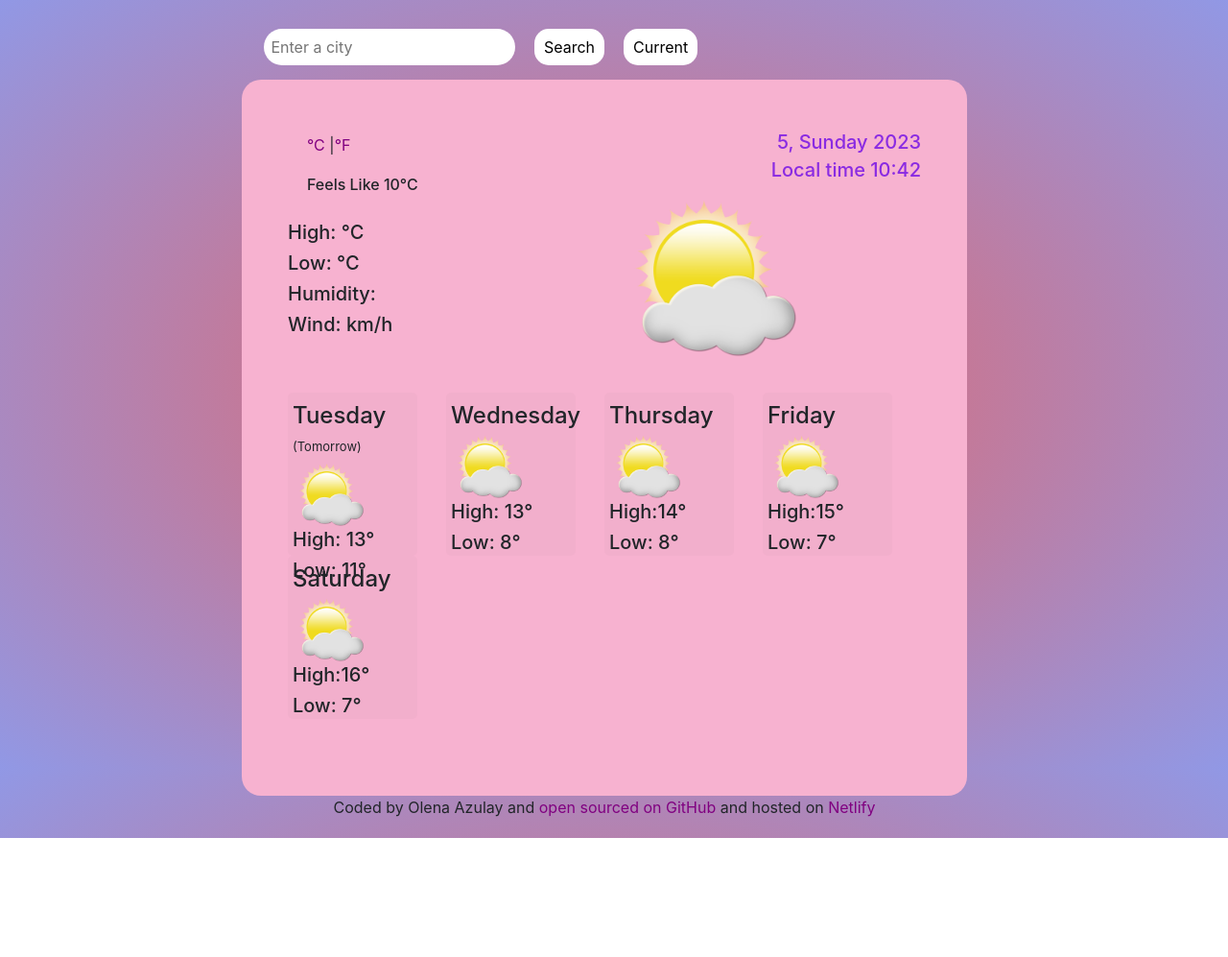
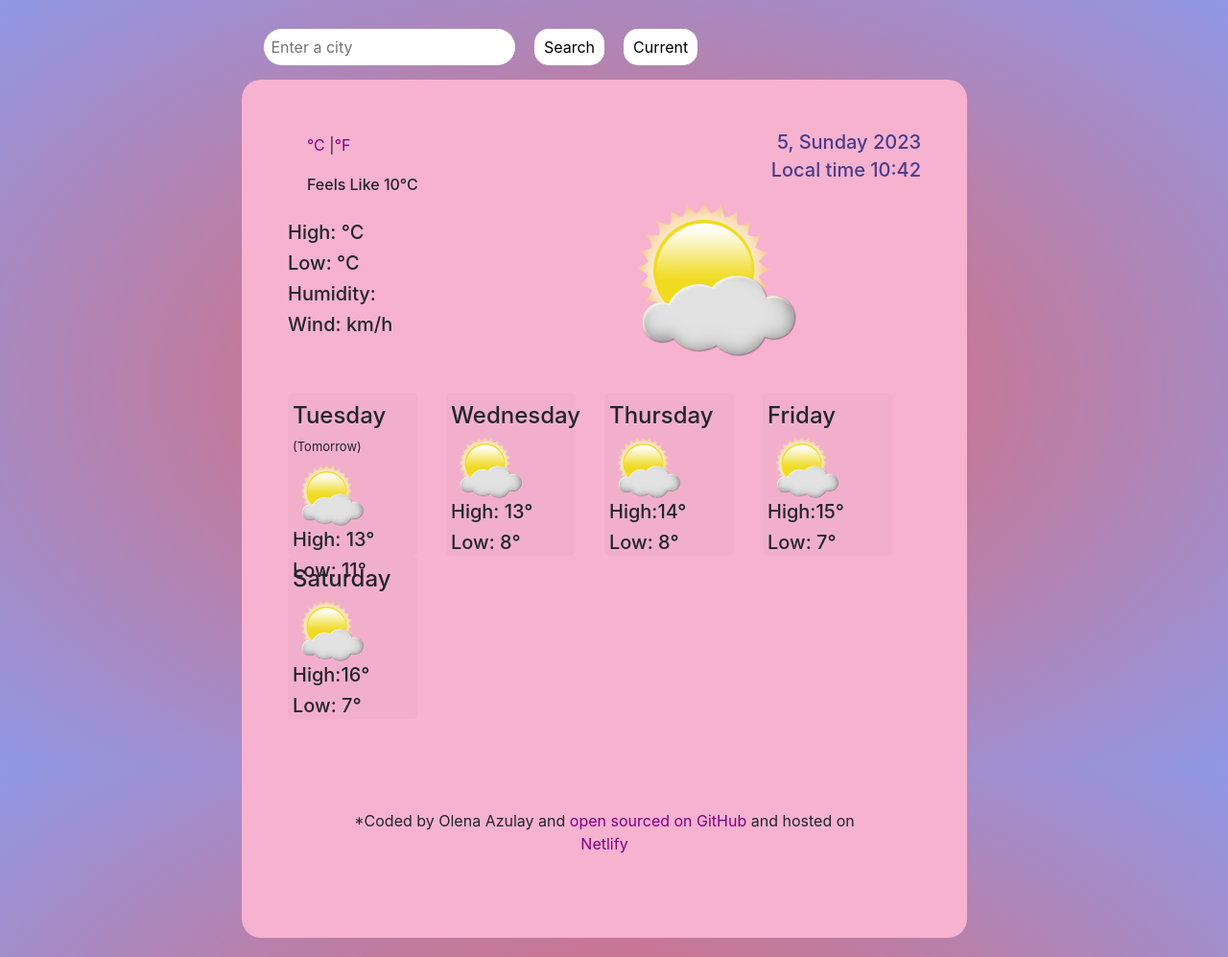
Before and after one commit to Olena911/appWeather, a plain HTML site: page index.html in a window 1280 px wide. Shown: the whole page at 96% size. Before the commit the page ends 873 px from the top, so only its background shows below. Drawn offline with nearby package versions, Linux system fonts and the light colour scheme; no server answers.

Commit message:
made some adjustments in HTML and CSS

```diff
--- a/index.html
+++ b/index.html
@@ -56,8 +56,10 @@
                             <div class="row no-gutters">
                                 <div class="col no-gutters">
                                     <div class="day">
-                                        <h4>Tuesday
-                                        <small>(Tomorrow)</small> </h4>
+                                        <h4>
+                                            Tuesday
+                                            <small>(Tomorrow)</small>
+                                        </h4>
 
                                         <img class="forecastimage" src="sun cloud image.png" / alt="Sun with clouds" width=40>
                                         <h5>High: 13°</h5>
@@ -96,16 +98,19 @@
                                         <h5> High:16°</h5>
                                         <h5>Low: 7° </h5>
                                     </div>
-                                                                    </div>
+                                </div>
                             </div>
                         </div>
-                                            </div>
+                    </div>
                 </div>
-                           </div>
-            <p class="coder">
-                Coded by Olena Azulay and <a href="https://github.com/Olena911/appWeather">open sourced on GitHub</a> and hosted on <a href="https://www.netlify.com/"> Netlify</a>
-            </p>
 
-            <script src="script.js"></script>
+            <div class="row">
+               <br>
+                    <p class="coder">
+                              *Coded by Olena Azulay and <a href="https://github.com/Olena911/appWeather">open sourced on GitHub</a> and hosted on <a href="https://www.netlify.com/"> Netlify</a>
+                    </p>
+                    </div>
+                </div>
+                    <script src="script.js"></script>
 </body>
 </html>
--- a/style.css
+++ b/style.css
@@ -89,7 +89,7 @@ body {
     width: 60%;
     border-radius: 20px;
     padding: 3em;
-    padding-bottom: 5em;
+    padding-bottom: 1em;
     display: block;
     margin: 0 auto;
 }
@@ -123,7 +123,7 @@ body {
 }
 
 .datetime {
-    color: blueviolet;
+    color: darkslateblue;
 }
 
 .day {
@@ -145,9 +145,10 @@ body {
 
 
 .coder {
-    margin:0 auto;
-    display:block;
+    margin:50px;
+  font-weight:14px;
     text-align:center;
+    padding:20px;
 
 }
 a{
```
